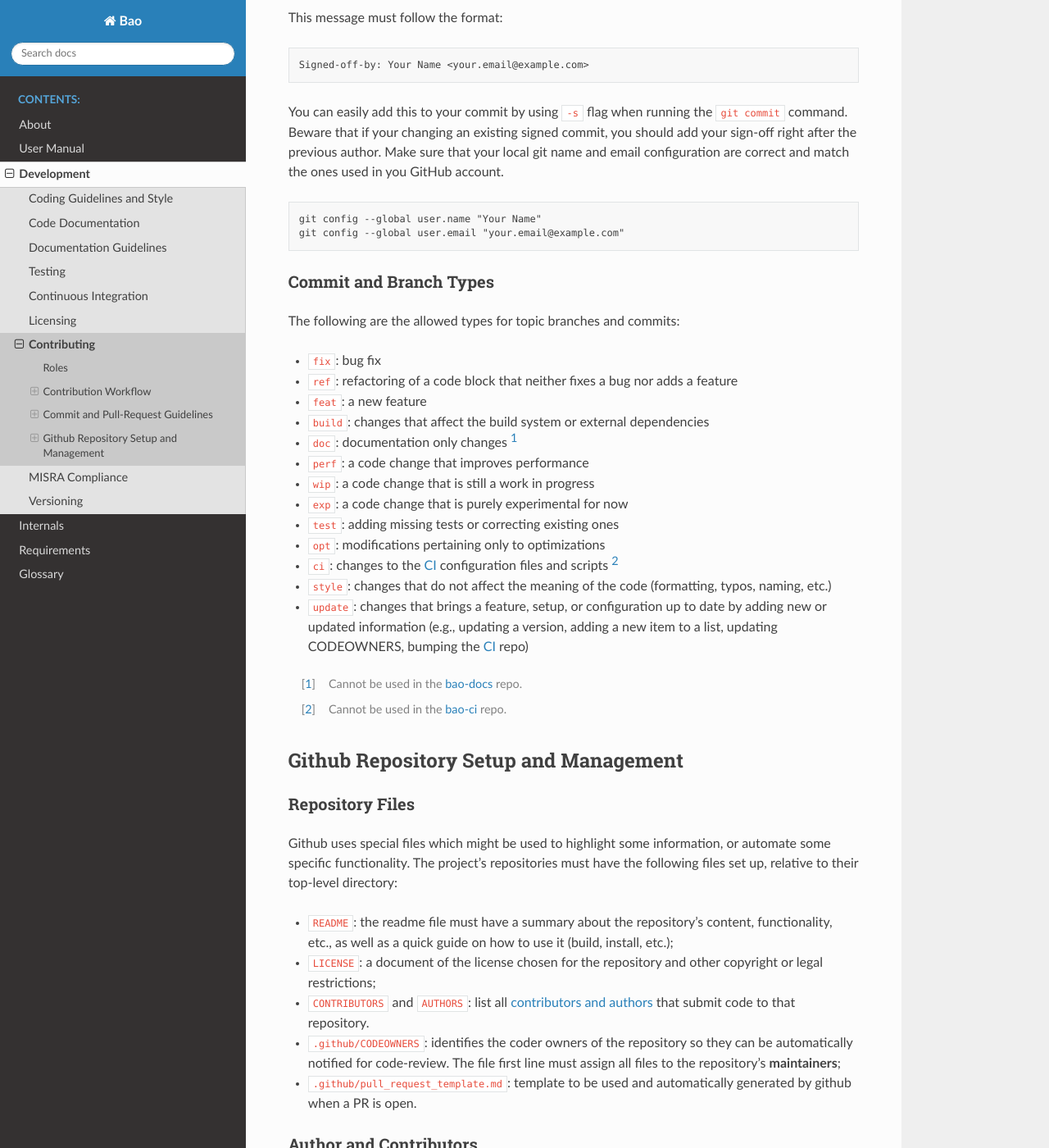
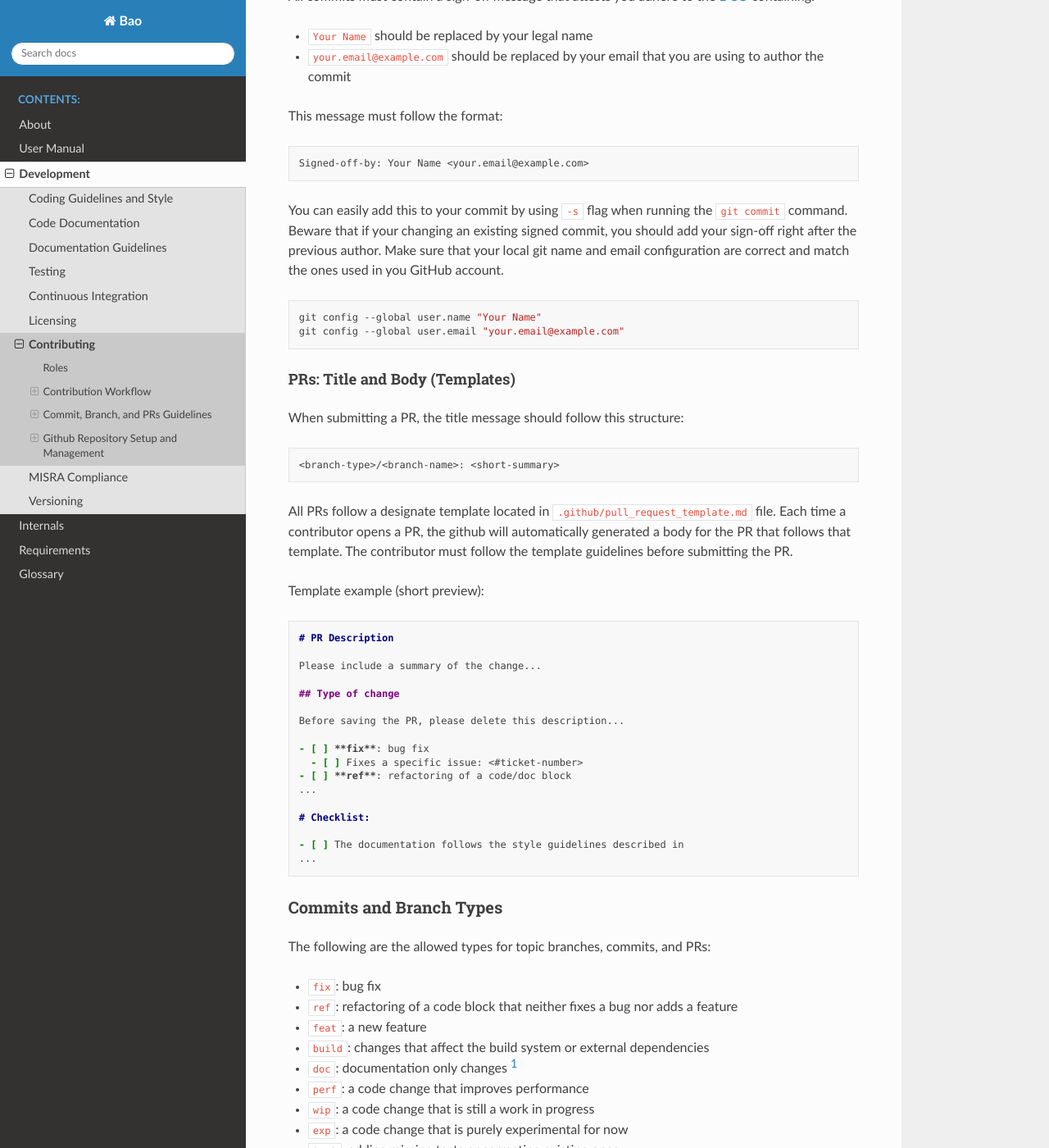
Before and after one commit to bao-project/bao-docs, a Sphinx documentation site: the page built from source/development/contributing.rst, in a window 1280 px wide and 1400 px high, scrolled down 6909 px. Shown: the whole window at 82% size. Built offline with Sphinx 7.4.7 and the Read the Docs theme 2.0.0, drawn with Linux system fonts in a browser that asks for light colours; some of the changed text lies outside the part shown.

Commit message:
update: add descripton of PR templates in the contributing guidelines
Signed-off-by: Daniel Oliveira <drawnpoetry@gmail.com>

```diff
--- a/source/development/contributing.rst
+++ b/source/development/contributing.rst
@@ -222,11 +222,14 @@ are created.
 
 .. _commit_guidelines:
 
-Commit and Pull-Request Guidelines
+Commit, Branch, and PRs Guidelines
 ----------------------------------
 
-All contributions must be submitted via Github PRs. You should ensure
-that all commits within the :term:`PR`:
+PRs: Commit History
+*******************
+
+All contributions must be submitted via Github PRs. You should ensure that all
+commits in the history within the :term:`PR`:
 
 * have messages that follow the :ref:`conventional commit style<commits_style>`
 * introduce small, self-contained logical units of modifications/extensions
@@ -252,8 +255,11 @@ that all commits within the :term:`PR`:
   commits contain a sign-off message<commit_signoff>`, acknowledging the
   :ref:`DCO<dco>`;
 
-Commits: Structure and Format
-*****************************
+Commits: Structure, Format, and Sign-off
+****************************************
+
+All commits follow a set of guidelines for the message structure and format.
+Moreover, they should all be sign-off by the contributor.
 
 .. _commits_style:
 
@@ -361,7 +367,7 @@ that comply with the following list:
 .. _commit_signoff:
 
 Commit Sign-off
-***************
+###############
 
 All commits must contain a sign-off message that attests you adhere to the
 :ref:`DCO<dco>` containing:
@@ -382,17 +388,54 @@ commit, you should add your sign-off right after the previous author. Make sure
 that your local git name and email configuration are correct and match the ones
 used in you GitHub account.
 
-.. code-block:: none
+.. code-block:: shell
 
     git config --global user.name "Your Name"
     git config --global user.email "your.email@example.com"
 
+PRs: Title and Body (Templates)
+###############################
+
+When submitting a PR, the title message should follow this structure:
+
+.. code-block:: none
+
+    <branch-type>/<branch-name>: <short-summary>
+
+All PRs follow a designate template located in
+``.github/pull_request_template.md`` file. Each time a contributor opens a PR,
+the github will automatically generated a body for the PR that follows that
+template. The contributor must follow the template guidelines before submitting
+the PR.
+
+Template example (short preview):
+
+.. code-block:: markdown
+
+    # PR Description
+
+    Please include a summary of the change...
+
+    ## Type of change
+
+    Before saving the PR, please delete this description...
+
+    - [ ] **fix**: bug fix
+      - [ ] Fixes a specific issue: <#ticket-number>
+    - [ ] **ref**: refactoring of a code/doc block
+    ...
+
+    # Checklist:
+
+    - [ ] The documentation follows the style guidelines described in
+    ...
+
 .. _commit_branch_types:
 
-Commit and Branch Types
-***********************
+Commits and Branch Types
+************************
 
-The following are the allowed types for topic branches and commits:
+The following are the allowed types for topic branches, commits, and PRs:
 
 * ``fix``: bug fix
 * ``ref``: refactoring of a code block that neither fixes a bug nor adds a
@@ -412,9 +455,10 @@ The following are the allowed types for topic branches and commits:
   by adding new or updated information (e.g., updating a version, adding a new
   item to a list, updating CODEOWNERS, bumping the :term:`CI` repo)
 
-.. [#] Cannot be used in the `bao-docs <https://github.com/bao-project/bao-docs>`_ repo.
-.. [#] Cannot be used in the `bao-ci <https://github.com/bao-project/bao-ci>`_  repo.
-
+.. [#] Cannot be used in the `bao-docs
+    <https://github.com/bao-project/bao-docs>`_ repo.
+.. [#] Cannot be used in the `bao-ci <https://github.com/bao-project/bao-ci>`_
+    repo.
 
 
 Github Repository Setup and Management
@@ -440,7 +484,7 @@ the following files set up, relative to their top-level directory:
 * ``.github/CODEOWNERS``: identifies the coder owners of the repository so
   they can be automatically notified for code-review. The file first line
   must assign all files to the repository's **maintainers**;
-* ``.github/pull_request_template.md``: template to be used and automatically
+* ``.github/pull_request_template.md``: template to be automatically used and
   generated by github when a PR is open.
 
 .. _authors_and_contributors:
@@ -533,6 +577,15 @@ Here are a few workflows a **maintainer** should add to the repository's
 The **maintainers** are free to add more github workflows they feel are needed
 due to the specificities of the repository.
 
+Repository Templates
+********************
+
+A repository must have a template that Github's auto-populates a PR description
+field and provide a structure to what the developer must fill-in. The
+:term:`maintainer` of the repository is responsible for organizing a template
+that matches the repository specific constrains (e.g., type of changes, tests
+performed). The PR templates are described in
+``.github/pull_request_template.md``.
 
 .. TODO:
 
```
Also changed, not shown: .github/pull_request_template.md.
